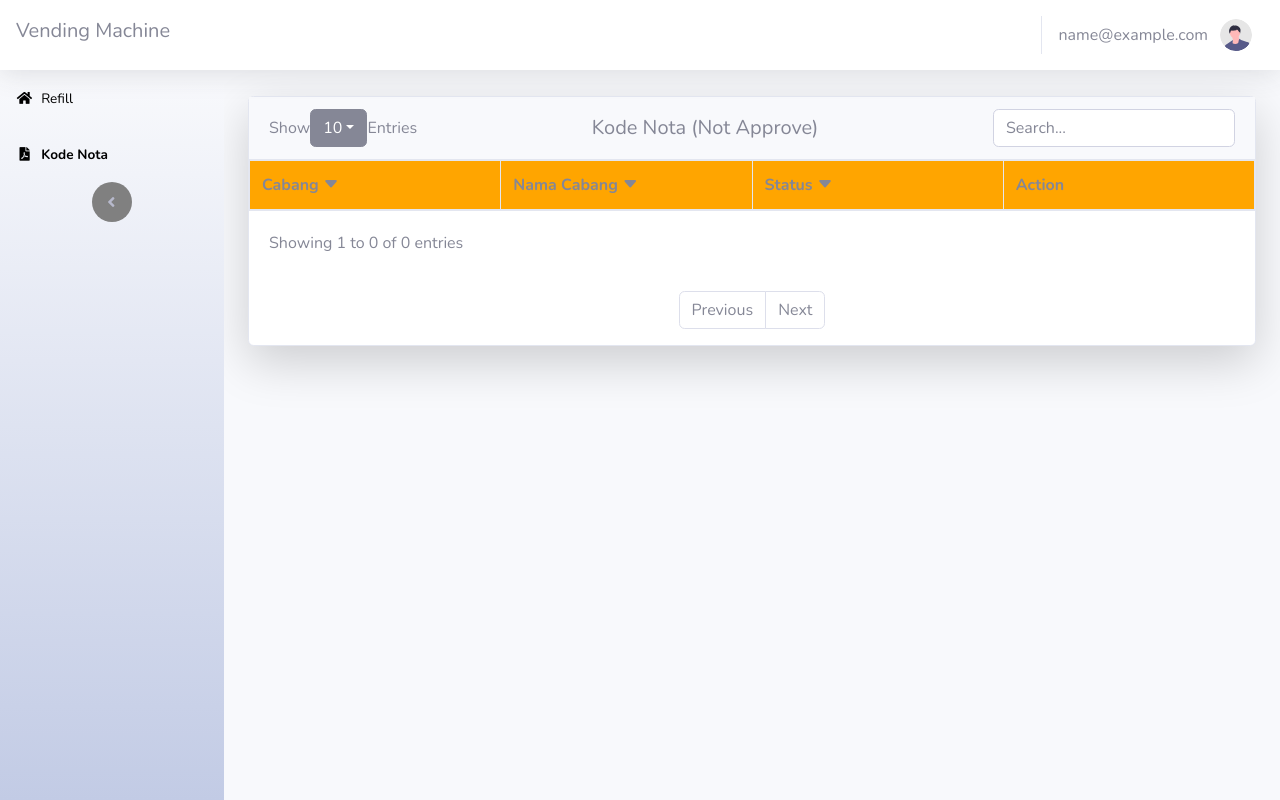
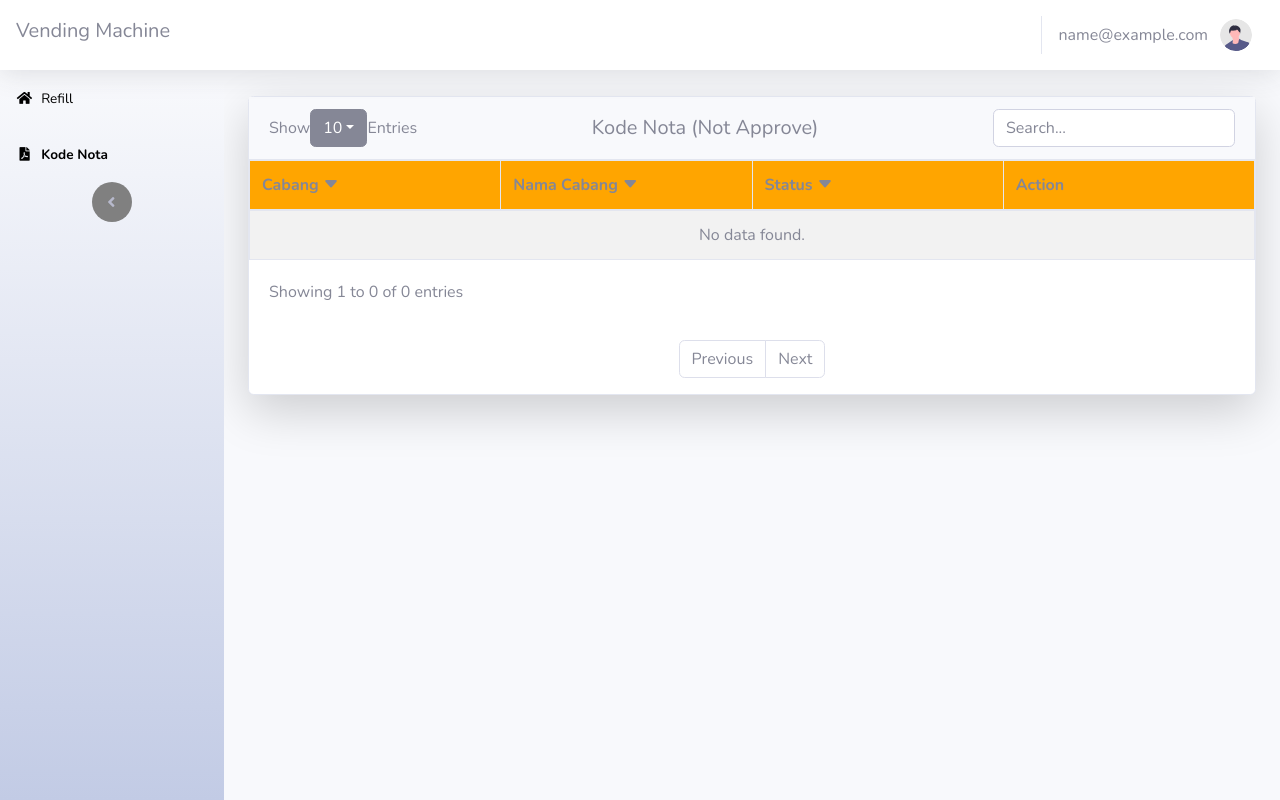
Before and after one commit to FredoVz/vending-machine, a CodeIgniter app: page /vending-machine/dashboard2 in a window 1280 px wide. Run offline with CodeIgniter, Linux system fonts and the light colour scheme; the visitor is signed in with stand-in values (Sample User, id 1); lists and menus that the app fills with data are empty; some libraries are stand-ins or nearby versions.

Commit message:
first commit

```diff
--- a/application/views/dashboard2.php
+++ b/application/views/dashboard2.php
@@ -151,6 +151,17 @@
     function renderTable(data) {
         var $dataBody = $('#data-body');
         $dataBody.empty();
+
+        // Cek jika data kosong
+        if (data.length === 0) {
+            $dataBody.append(`
+                <tr>
+                    <td colspan="4" class="text-center">No data found.</td>
+                </tr>
+            `);
+            return; // Keluar dari fungsi jika data kosong
+        }
+
         var offset = (currentPage - 1) * itemsPerPage;
         var paginatedData = data.slice(offset, offset + itemsPerPage);
 
@@ -332,11 +343,13 @@
                 })
             );
 
+            /*
             if (query.length > 2 && filteredData.length === 0) {
                 $('#no-results').show();
             } else {
                 $('#no-results').hide();
             }
+            */
 
             totalItems = filteredData.length;
             totalPages = Math.ceil(totalItems / itemsPerPage);
```
Also changed, not shown: application/views/dashboard.php (+13 -0 lines).
